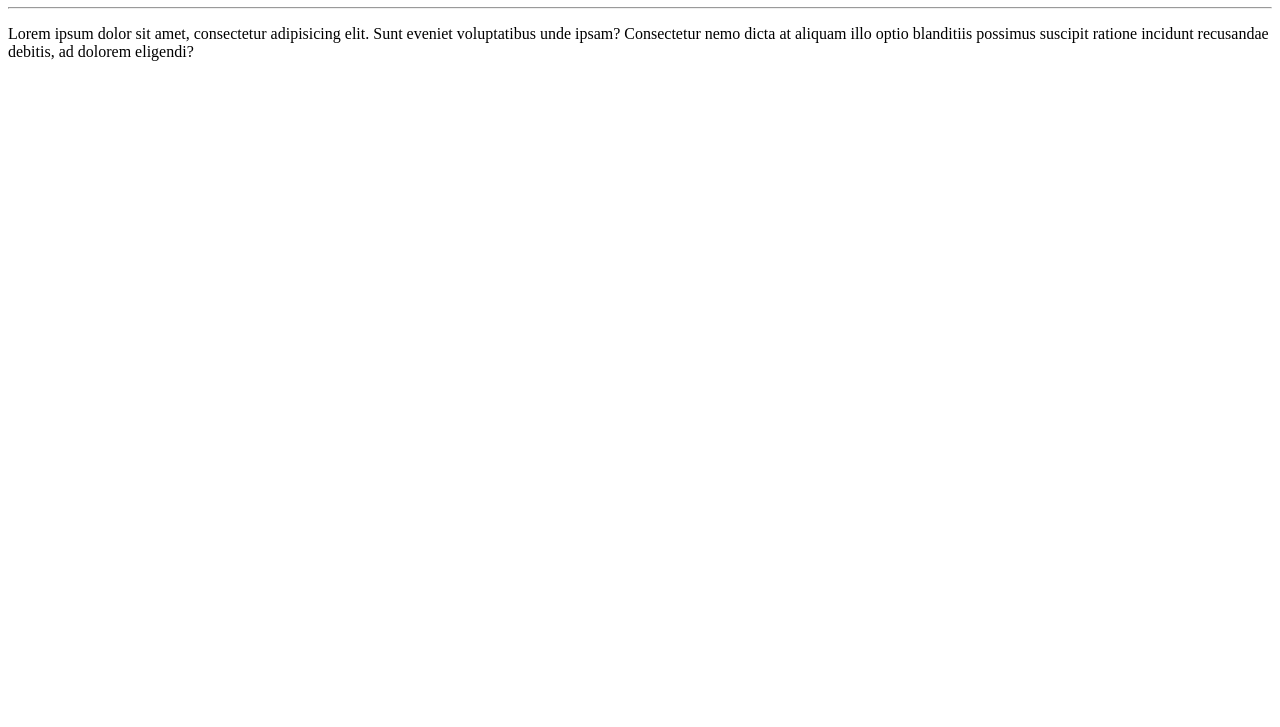
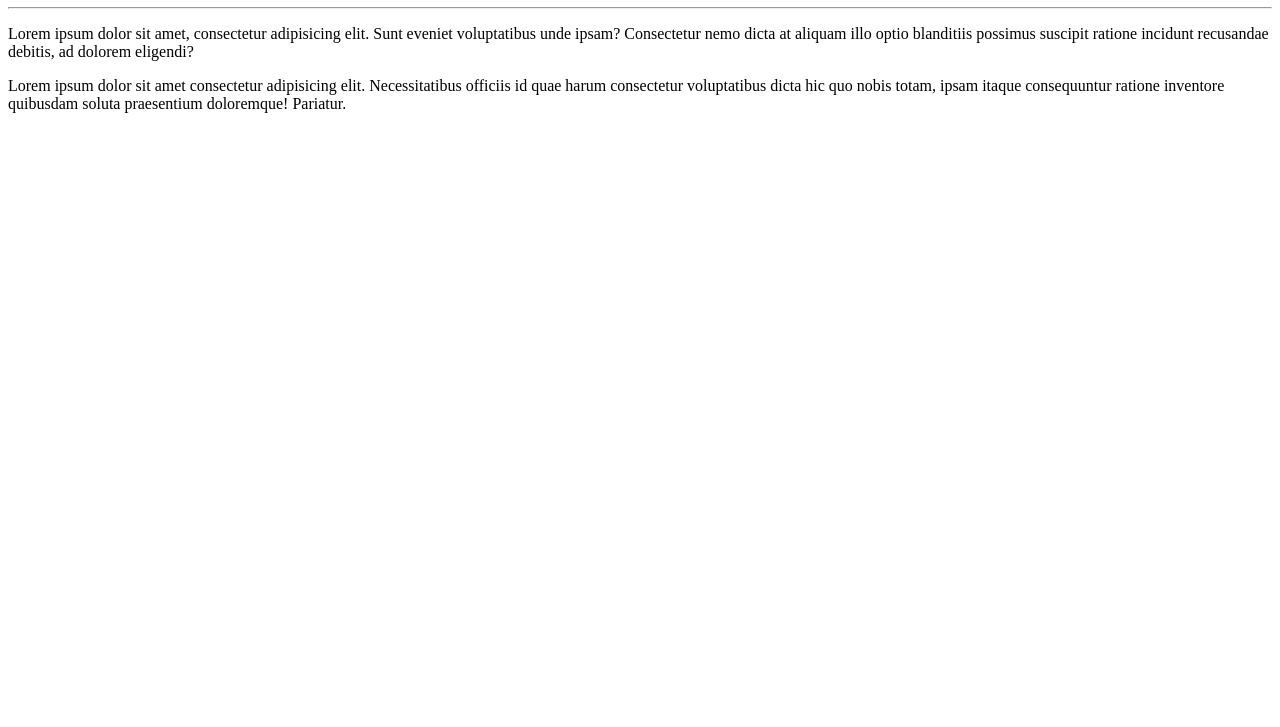
Before and after one commit to mylenalrf/aula-guanabara, a plain HTML site: page site-exemplo/index.html in a window 1280 px wide. Shown: the part 73-800 px from the top of the page. Drawn offline with Linux system fonts and the light colour scheme.

Commit message:
Mais uma alteração

```diff
--- a/site-exemplo/index.html
+++ b/site-exemplo/index.html
@@ -10,5 +10,7 @@
    <hr>
     <p>Lorem ipsum dolor sit amet, consectetur adipisicing elit. Sunt eveniet voluptatibus unde ipsam? Consectetur nemo dicta at aliquam illo optio blanditiis possimus suscipit ratione incidunt recusandae debitis, ad dolorem eligendi?
     </p>
+    <p>Lorem ipsum dolor sit amet consectetur adipisicing elit. Necessitatibus officiis id quae harum consectetur voluptatibus dicta hic quo nobis totam, ipsam itaque consequuntur ratione inventore quibusdam soluta praesentium doloremque! Pariatur.
+    </p>
 </body>
 </html>
```
